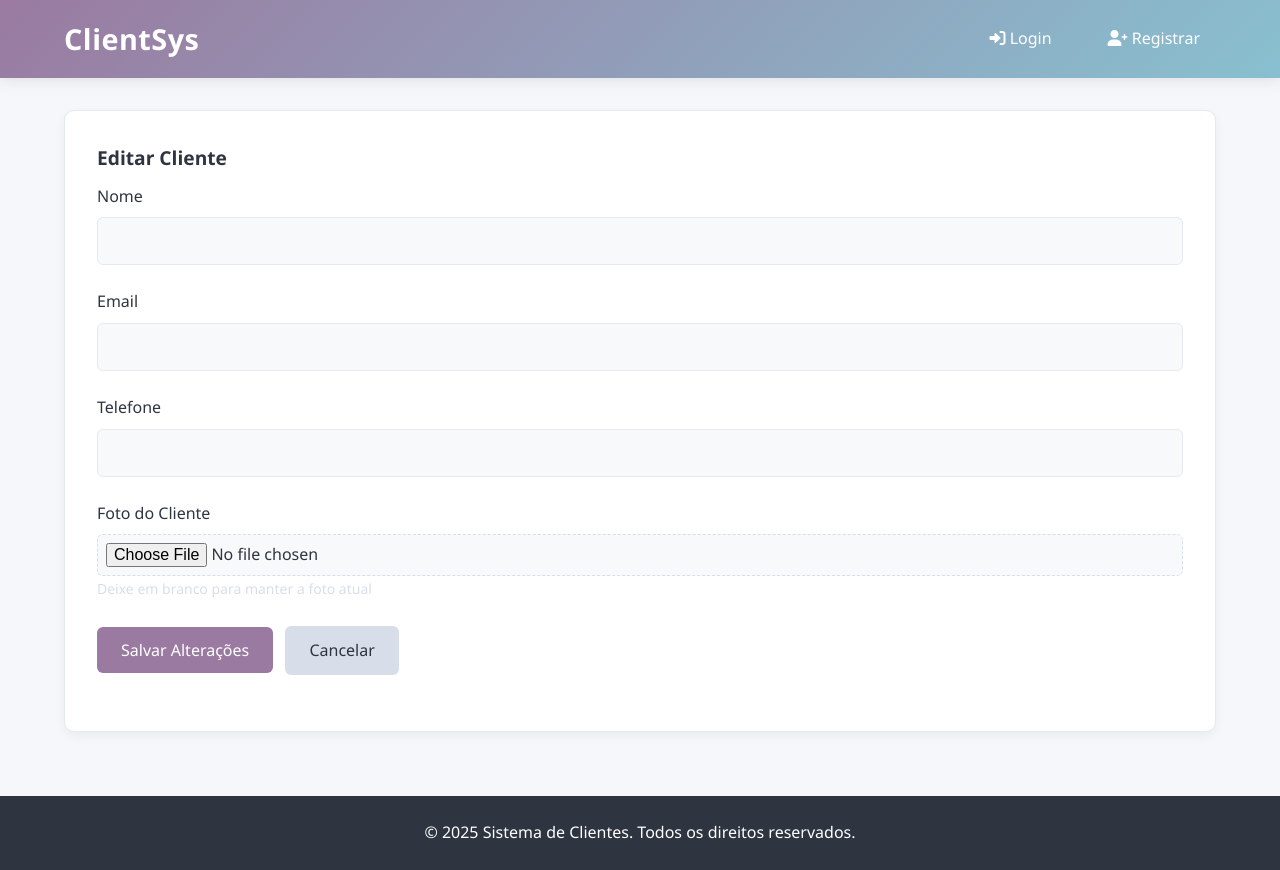
After one commit to thal01veloso/sistema_cadastro, a Flask app: template templates/editar.html in a window 1280 px wide. The commit adds this page. Run offline with Flask 3, Linux system fonts and the light colour scheme; the template is opened without the code that fills it, so the values that code supplies are empty; some libraries are stand-ins or nearby versions.

Commit message:
implementa a função editar

```diff
--- a/app.py
+++ b/app.py
@@ -246,5 +246,70 @@ def excluir_cliente(id):
 
     return redirect(url_for('listar_clientes'))
 
+
+@app.route('/editar_cliente/<int:id>', methods=['GET', 'POST'])
+@login_required
+def editar_cliente(id):
+    if request.method == 'GET':
+        # Busca os dados atuais do cliente
+        cliente = db_query(
+            "SELECT * FROM clientes WHERE id = %s",
+            (id,),
+            fetchone=True
+        )
+        if not cliente:
+            flash('Cliente não encontrado!', 'danger')
+            return redirect(url_for('listar_clientes'))
+
+        return render_template('editar.html', cliente=cliente)
+
+    elif request.method == 'POST':
+        try:
+            # Processa os dados do formulário
+            nome = request.form.get('nome', '').strip()
+            email = request.form.get('email', '').strip()
+            telefone = request.form.get('telefone', '').strip()
+
+            # Processa o upload da nova foto (se fornecida)
+            nova_foto = None
+            if 'foto' in request.files:
+                file = request.files['foto']
+                if file and file.filename != '' and allowed_file(file.filename):
+                    # Remove a foto antiga se existir
+                    cliente_atual = db_query(
+                        "SELECT foto FROM clientes WHERE id = %s",
+                        (id,),
+                        fetchone=True
+                    )
+                    if cliente_atual and cliente_atual['foto']:
+                        try:
+                            os.remove(os.path.join(app.config['UPLOAD_FOLDER'], cliente_atual['foto']))
+                        except OSError as e:
+                            logger.error(f"Erro ao excluir foto antiga: {e}")
+
+                    # Salva a nova foto
+                    filename = secure_filename(file.filename)
+                    file.save(os.path.join(app.config['UPLOAD_FOLDER'], filename))
+                    nova_foto = filename
+
+            # Atualiza no banco de dados
+            if nova_foto:
+                db_commit(
+                    "UPDATE clientes SET nome = %s, email = %s, telefone = %s, foto = %s WHERE id = %s",
+                    (nome, email, telefone, nova_foto, id)
+                )
+            else:
+                db_commit(
+                    "UPDATE clientes SET nome = %s, email = %s, telefone = %s WHERE id = %s",
+                    (nome, email, telefone, id)
+                )
+
+            flash('Cliente atualizado com sucesso!', 'success')
+            return redirect(url_for('listar_clientes'))
+
+        except Exception as e:
+            flash(f'Erro ao atualizar cliente: {str(e)}', 'danger')
+            return redirect(url_for('editar_cliente', id=id))
+
 if __name__ == '__main__':
     app.run(debug=os.getenv('FLASK_DEBUG', 'False') == 'True')
--- a/static/style.css
+++ b/static/style.css
@@ -464,3 +464,21 @@ a, button, input, .form-control {
   background-color: #d33;
   transform: translateY(-1px);
 }
+/* Estilos para a página de edição */
+.client-photo-preview {
+  width: 100px;
+  height: 100px;
+  border-radius: 50%;
+  object-fit: cover;
+  border: 3px solid var(--secondary-color);
+  margin-bottom: 5px;
+}
+
+.current-photo {
+  text-align: center;
+  margin: 10px 0;
+}
+
+.ml-2 {
+  margin-left: 0.5rem;
+}
--- a/templates/base.html
+++ b/templates/base.html
@@ -103,4 +103,28 @@
         });
     });
     </script>
+<script>
+    // Preview da nova imagem antes de enviar o formulário
+    document.getElementById('foto')?.addEventListener('change', function(e) {
+        const file = e.target.files[0];
+        if (file) {
+            const reader = new FileReader();
+            reader.onload = function(event) {
+                let preview = document.querySelector('.client-photo-preview');
+                if (!preview) {
+                    const container = document.querySelector('.current-photo');
+                    if (container) {
+                        preview = document.createElement('img');
+                        preview.className = 'client-photo-preview';
+                        container.insertBefore(preview, container.firstChild);
+                    }
+                }
+                if (preview) {
+                    preview.src = event.target.result;
+                }
+            }
+            reader.readAsDataURL(file);
+        }
+    });
+    </script>
 </html>
--- /dev/null
+++ b/templates/editar.html
@@ -0,0 +1,46 @@
+{% extends "base.html" %}
+
+{% block title %}Editar Cliente{% endblock %}
+
+{% block content %}
+<div class="card">
+    <h2 class="card-title">Editar Cliente</h2>
+    <form method="POST" enctype="multipart/form-data">
+        <div class="form-group">
+            <label for="nome">Nome</label>
+            <input type="text" id="nome" name="nome" class="form-control"
+                   value="{{ cliente.nome }}" required>
+        </div>
+
+        <div class="form-group">
+            <label for="email">Email</label>
+            <input type="email" id="email" name="email" class="form-control"
+                   value="{{ cliente.email }}" required>
+        </div>
+
+        <div class="form-group">
+            <label for="telefone">Telefone</label>
+            <input type="text" id="telefone" name="telefone" class="form-control"
+                   value="{{ cliente.telefone }}">
+        </div>
+
+        <div class="form-group">
+            <label for="foto">Foto do Cliente</label>
+            {% if cliente.foto %}
+            <div class="current-photo mb-2">
+                <img src="{{ url_for('uploaded_file', filename=cliente.foto) }}"
+                     alt="Foto atual" class="client-photo-preview">
+                <small class="text-muted">Foto atual</small>
+            </div>
+            {% endif %}
+            <input type="file" id="foto" name="foto" class="form-control" accept="image/*">
+            <small class="text-muted">Deixe em branco para manter a foto atual</small>
+        </div>
+
+        <div class="form-group mt-4">
+            <button type="submit" class="btn">Salvar Alterações</button>
+            <a href="{{ url_for('listar_clientes') }}" class="btn btn-secondary ml-2">Cancelar</a>
+        </div>
+    </form>
+</div>
+{% endblock %}
```
Also changed, not shown: templates/listar.html (+5 -3 lines).
